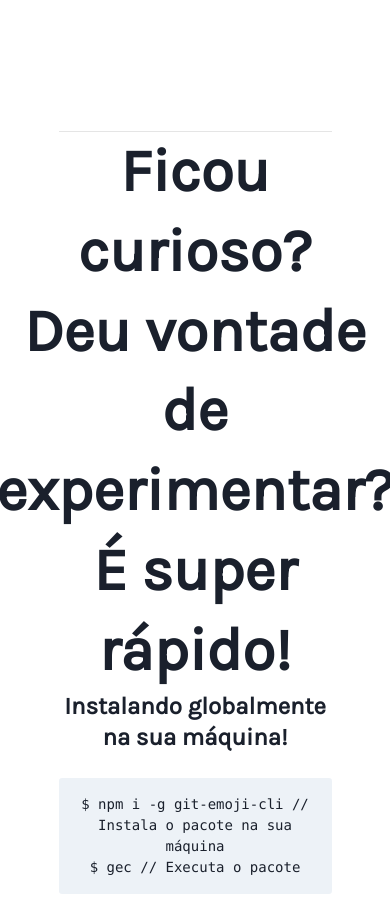
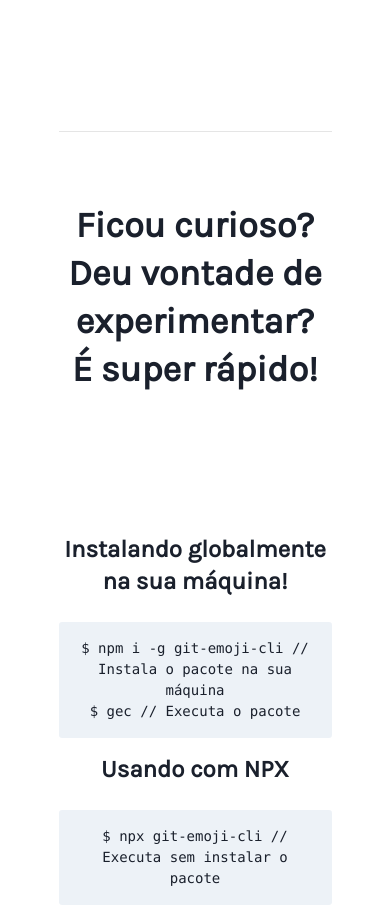
Before and after one commit to w1redl4in/git-emoji-cli-landing-page, a Next.js app: page / in a window 390 px wide. Shown: the part 2400-3313 px from the top of the page. Built offline with nearby package versions, Linux system fonts and the light colour scheme; a web font is replaced by a local one.

Commit message:
style(instructions): :iphone: add responsive text font size

```diff
--- a/src/common/instructions/index.tsx
+++ b/src/common/instructions/index.tsx
@@ -13,7 +13,7 @@ export function Instructions() {
       w="100%"
       borderBottom="1px solid rgba(000,000,000, 0.1)"
     >
-      <Heading textAlign="center" fontSize="6xl">
+      <Heading textAlign="center" fontSize={["4xl", "4xl", "4xl", "6xl"]}>
         Ficou curioso? <br />
         Deu vontade de experimentar? <br />É super rápido!
       </Heading>
@@ -38,30 +38,5 @@ export function Instructions() {
         </VStack>
       </VStack>
     </Flex>
-    // <Center
-    //   id="instructions"
-    //   w="100%"
-    //   margin="auto"
-    //   minH="50vh"
-    //   alignItems="center"
-    //   flexDir="column"
-    //   justifyContent="space-around"
-    // >
-    //   <VStack mt="5rem" spacing="1rem">
-    //     <VStack spacing="1rem">
-    //       <Heading>Como usar</Heading>
-    //       <Text>Instalação:</Text>
-    //       <Code borderRadius="0.2rem" p="1rem">
-    //         $ npm i -g git-emoji-cli <br /> $ gec
-    //       </Code>
-    //     </VStack>
-    //   </VStack>
-    //   <VStack spacing="1rem">
-    //     <Text>Using with NPX</Text>
-    //     <Code borderRadius="0.2rem" p="1rem">
-    //       $ npx git-emoji-cli
-    //     </Code>
-    //   </VStack>
-    // </Center>
   );
 }
```
